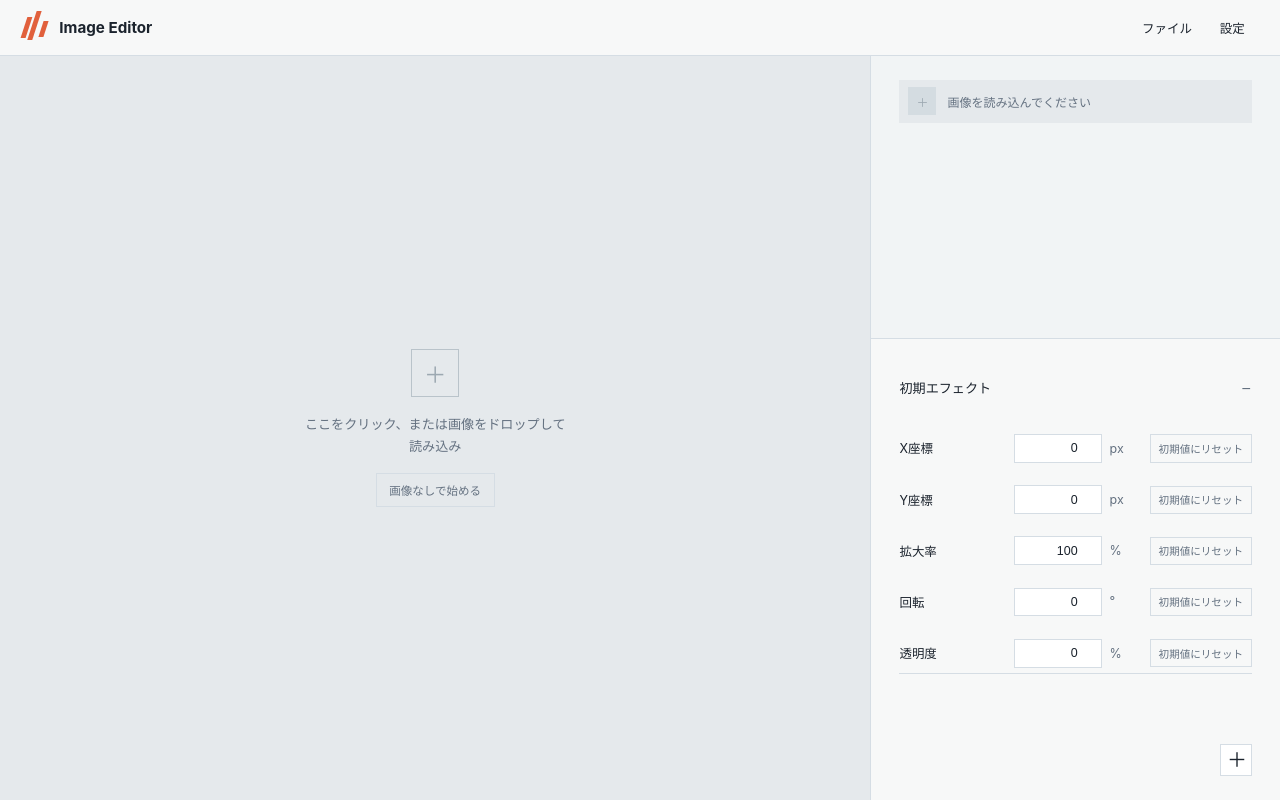
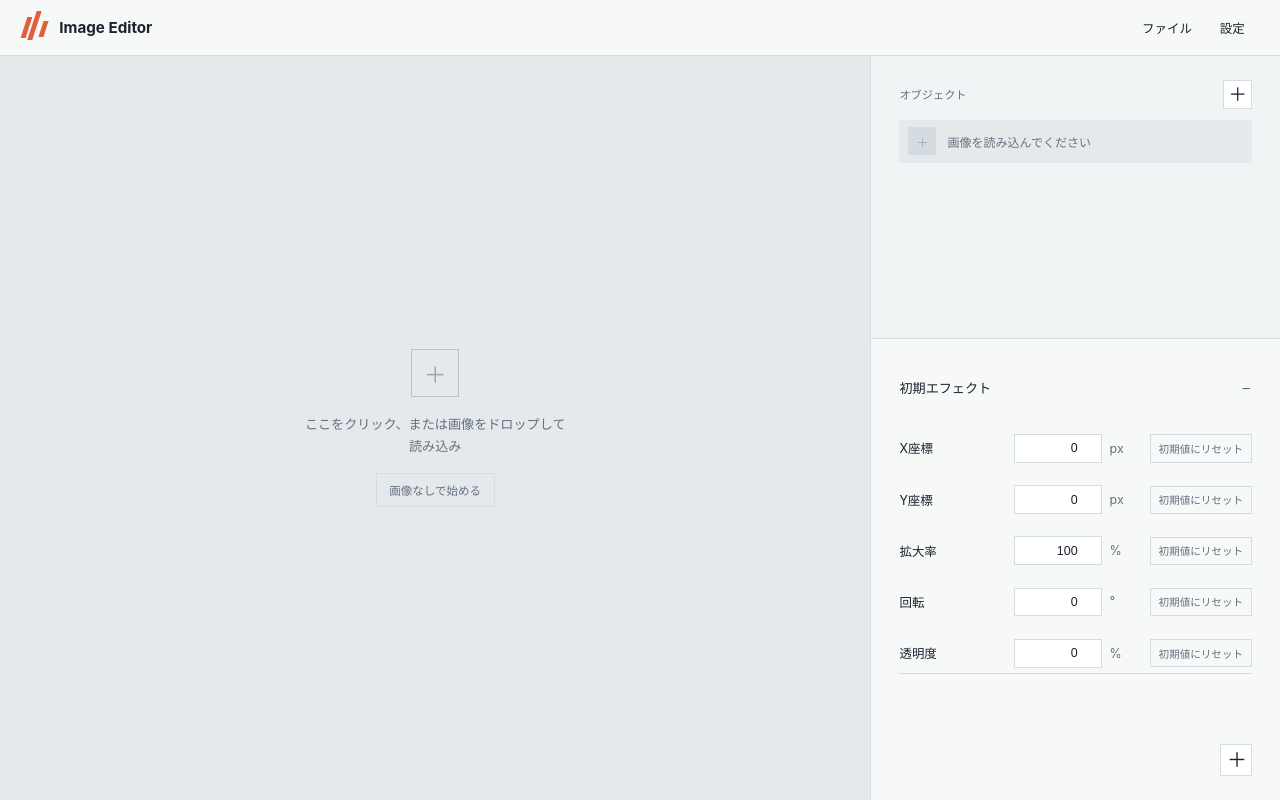
Before and after one commit to ak-2302/image_editor, a React (Vite) app: page / in a window 1280 px wide. Built offline with nearby package versions, Linux system fonts and the light colour scheme.

Commit message:
[AI] レイヤー追加ボタンを配置

```diff
--- a/src/App.css
+++ b/src/App.css
@@ -862,3 +862,4 @@ input[type=range] {
 .effect_accordion_header{position:relative;display:flex;align-items:center}.effect_accordion_header .effect_accordion_trigger{flex:1}.effect_more_menu{position:relative}.effect_more_button{width:1.8rem;height:1.8rem;border:0;background:transparent;color:var(--muted_color);font-size:1.2rem;line-height:1;cursor:pointer}.effect_more_button:hover,.effect_more_button[aria-expanded=true]{background:#fff1ed;color:var(--accent_color)}.effect_order_menu{position:absolute;right:0;top:2rem;z-index:4;display:grid;min-width:7rem;padding:.25rem;border:1px solid var(--border_color);background:#fff;box-shadow:0 .75rem 2rem rgb(27 35 45 / 12%)}.effect_order_menu button{padding:.45rem .6rem;border:0;background:transparent;color:var(--heading_color);font-size:.7rem;text-align:left;white-space:nowrap;cursor:pointer}.effect_order_menu button:hover:not(:disabled){background:#f1f4f5;color:var(--accent_color)}.effect_order_menu button:disabled{color:#b9c3ca;cursor:not-allowed}
 .effect_accordion_header{cursor:grab}.effect_accordion_header:active{cursor:grabbing}.effect_accordion_header[draggable=true]:hover{background:#fffaf8}.effect_accordion_header[draggable=true] .effect_accordion_trigger{cursor:grab}
 .effect_reordering .effect_accordion{animation:effectReorder .26s ease both}@keyframes effectReorder{from{transform:translateY(-.35rem);opacity:.72}to{transform:translateY(0);opacity:1}}
+.layers_section_header{display:flex;align-items:center;justify-content:space-between;margin-bottom:.7rem;color:var(--muted_color);font-size:.7rem;font-weight:700}.layer_add_button{width:1.8rem;height:1.8rem;padding:0;border:1px solid var(--border_color);background:#fff;color:var(--heading_color);font-size:1.15rem;line-height:1;cursor:pointer}.layer_add_button:hover{border-color:var(--accent_color);color:var(--accent_color);background:#fff1ed}
--- a/src/App.tsx
+++ b/src/App.tsx
@@ -111,7 +111,7 @@ function App() {
           </div>
         </section>
         <aside className="effects_panel" aria-label="レイヤーとエフェクト">
-          <section className="layers_section" aria-label="オブジェクトレイヤー"><div className="layers_list" role="list">
+          <section className="layers_section" aria-label="オブジェクトレイヤー"><div className="layers_section_header"><span>オブジェクト</span><button type="button" className="layer_add_button" aria-label="オブジェクトを追加" onClick={() => fileInputRef.current?.click()}>＋</button></div><div className="layers_list" role="list">
             <div className={`layer_item${imageUrl || canvasSize ? ' is_selected' : ' is_empty'}`} role="listitem"><button type="button" className="layer_icon_button" aria-label={isLayerVisible ? 'レイヤーを非表示' : 'レイヤーを表示'} onClick={() => setIsLayerVisible((visible) => !visible)}>{isLayerVisible ? '◉' : '○'}</button><span className="layer_thumbnail">{imageUrl ? <img src={imageUrl} alt="" style={{ opacity: isLayerVisible ? 1 : .35 }} /> : canvasSize ? '□' : '＋'}</span>{isRenamingLayer && (imageUrl || canvasSize) ? <input className="layer_name_input" value={layerName} autoFocus onChange={(event) => setLayerName(event.target.value)} onKeyDown={(event) => { if (event.key === 'Enter') setIsRenamingLayer(false) }} onBlur={() => setIsRenamingLayer(false)} /> : <span className="layer_name">{imageUrl ? layerName : canvasSize ? '空のキャンバス' : '画像を読み込んでください'}</span>}{(imageUrl || canvasSize) && <span className="layer_actions"><button type="button" className="layer_icon_button" aria-label="レイヤー名を変更" onClick={() => setIsRenamingLayer(true)}>✎</button><button type="button" className="layer_icon_button layer_delete_button" aria-label="画像を削除" onClick={clearImage}>×</button></span>}</div>
           </div>
           </section>
```
